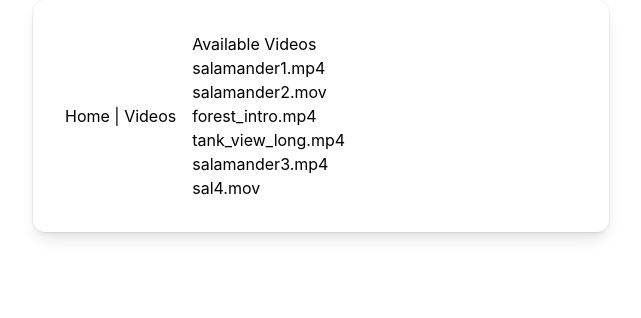
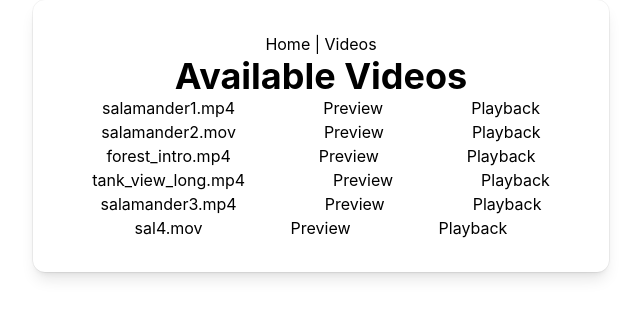
Before and after one commit to jmakho01/salamander-project, a React (Vite) app: page /videos in a window 1280 px wide. Shown: the top 318 px of the page, without its empty margins (319-960 px from the left). Built offline with nearby package versions, Linux system fonts and the light colour scheme.

Commit message:
Added more styling to video list

```diff
--- a/src/App.jsx
+++ b/src/App.jsx
@@ -5,7 +5,7 @@ import Preview from './pages/Preview.jsx';
 
 export default function App() {
   return (
-    <div className="mx-auto flex max-w-xl items-center gap-x-4 rounded-xl bg-white p-8 shadow-lg outline outline-black/5 dark:bg-slate-200 dark:shadow-none dark:-outline-offset-1 dark:outline-white/10">
+    <div className="mx-auto flex-row text-center max-w-xl items-center gap-x-4 rounded-xl bg-white p-8 shadow-lg outline outline-black/5 dark:bg-slate-200 dark:shadow-none dark:-outline-offset-1 dark:outline-white/10">
       <nav>
           <Link to="/" className="text-black-200 hover:text-sky-700">Home</Link>
           {' | '}
--- a/src/pages/Videolist.jsx
+++ b/src/pages/Videolist.jsx
@@ -8,24 +8,32 @@ export default function Videolist() {
   const [error, setError] = useState(null);
 
   useEffect(() => {
-    getVideos().then((data) => {setVideos(data);
-                                setLoading(false);}).catch((err) => {
+    getVideos().then((data) => {
+      setVideos(data);
+      setLoading(false);
+    }).catch((err) => {
       setError(err.message);
       setLoading(false);
-    });;
+    });
   }, []);
+
   if (loading) {
     return <p>Loading videos...</p>;
   }
+
   if (error) {
     return <p>Could not load videos: {error}</p>;
   }
+
   return (
     <div>
-      <h1>Available Videos</h1>
+      <h1 className = "text-center text-4xl font-bold">Available Videos</h1>
       <ul>
         {videos.map((filename) => (
-          <li key = {filename}><Link to={`/preview/${filename}`} className="text-black-200 hover:text-sky-700">{filename}</Link></li>
+          <li key = {filename}>{filename}
+            <Link to={`/preview/${filename}`} className="text-black-200 m-22 hover:text-sky-700">Preview</Link>
+            <Link to={`/playback/${filename}`} className="text-black-200 hover:text-sky-700">Playback</Link>
+          </li>
         ))}
       </ul>
     </div>
```
Lines whose indentation alone changed are shown as unchanged.
